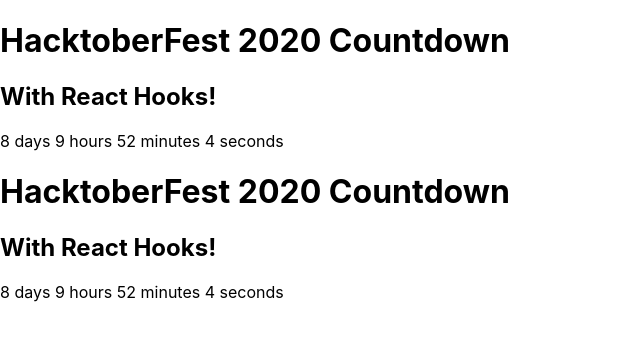
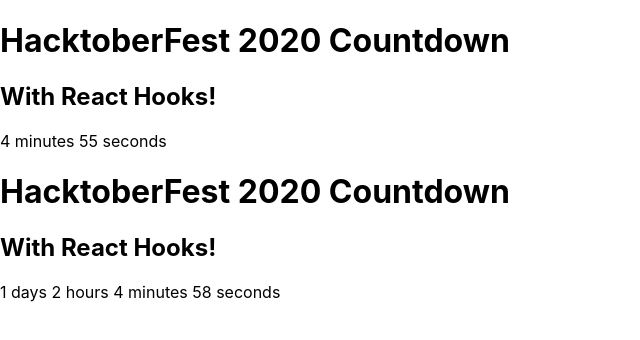
Before and after one commit to 5h3ms/examtimer, a React (Create React App) app: page / in a window 1280 px wide. Shown: the top 340 px of the page, without its empty margins (0-640 px from the left). Built offline with nearby package versions, Linux system fonts and the light colour scheme.

Commit message:
added seconds, minutes, hours to timer

```diff
--- a/src/App.js
+++ b/src/App.js
@@ -5,8 +5,8 @@
 function App() {
   return (
     <div>
-      <Timer />
-      <Timer />
+      <Timer minutes={5} />
+      <Timer days={1} hours={2} minutes={5} seconds={3} />
     </div>
   );
 }
--- a/src/components/Timer.react.js
+++ b/src/components/Timer.react.js
@@ -1,34 +1,25 @@
 import './Timer.css';
-import React, { useEffect, useState } from 'react';
+import { useEffect, useState, useMemo } from 'react';
+import PropTypes from 'prop-types';
 
-function Timer() {
-  const calculateTimeLeft = () => {
-    let year = new Date().getFullYear();
-    const difference = +new Date(`12/29/${year}`) - +new Date();
-    let timeLeft = {};
+// given: time in seconds, function calculates how much time is left in days, minutes, seconds
+function calculateTimeLeft(timeSeconds) {
+  let timeLeft = {};
 
-    if (difference > 0) {
-      timeLeft = {
-        days: Math.floor(difference / (1000 * 60 * 60 * 24)),
-        hours: Math.floor((difference / (1000 * 60 * 60)) % 24),
-        minutes: Math.floor((difference / 1000 / 60) % 60),
-        seconds: Math.floor((difference / 1000) % 60),
-      };
-    }
+  if (timeSeconds > 0) {
+    timeLeft = {
+      days: Math.floor(timeSeconds / (60 * 60 * 24)),
+      hours: Math.floor((timeSeconds / (60 * 60)) % 24),
+      minutes: Math.floor((timeSeconds / 60) % 60),
+      seconds: Math.floor(timeSeconds % 60),
+    };
+  }
 
-    return timeLeft;
-  };
+  return timeLeft;
+}
 
-  const [timeLeft, setTimeLeft] = useState(calculateTimeLeft());
-
-  useEffect(() => {
-    const timer = setTimeout(() => {
-      setTimeLeft(calculateTimeLeft());
-    }, 1000);
-    // Clear timeout if the component is unmounted
-    return () => clearTimeout(timer);
-  }, []);
-
+//function creates span for days, minutes, hours and seconds
+function updateUI(timeLeft) {
   const timerComponents = [];
 
   Object.keys(timeLeft).forEach((interval) => {
@@ -37,19 +28,52 @@
     }
 
     timerComponents.push(
-      <span>
+      <span key={interval}>
         {timeLeft[interval]} {interval}{' '}
       </span>,
     );
   });
 
+  return timerComponents;
+}
+
+function Timer({ days = 0, hours = 0, minutes = 0, seconds = 0 }) {
+  const [timeSeconds, setTimeSeconds] = useState(
+    days * 24 * 60 * 60 + hours * 60 * 60 + minutes * 60 + seconds,
+  );
+  const [timeLeft, setTimeLeft] = useState(calculateTimeLeft(timeSeconds));
+
+  useEffect(() => {
+    setTimeSeconds(
+      days * 24 * 60 * 60 + hours * 60 * 60 + minutes * 60 + seconds,
+    );
+    const timer = setInterval(() => {
+      setTimeSeconds((difference) => difference - 1);
+    }, 1000);
+    // Clear timeout if the component is unmounted
+    return () => clearTimeout(timer);
+  }, [days, hours, minutes, seconds]);
+
+  useEffect(() => {
+    setTimeLeft(calculateTimeLeft(timeSeconds));
+  }, [timeSeconds]);
+
+  const timerComponents = useMemo(() => updateUI(timeLeft), [timeLeft]);
+
   return (
     <div>
       <h1>HacktoberFest 2020 Countdown</h1>
       <h2>With React Hooks!</h2>
-      {timerComponents.length ? timerComponents : <span>Times up!</span>}
+      {timerComponents.length ? timerComponents : <span>Time is up!</span>}
     </div>
   );
 }
 
+Timer.propTypes = {
+  days: PropTypes.number,
+  hours: PropTypes.number,
+  minutes: PropTypes.number,
+  seconds: PropTypes.number,
+};
+
 export default Timer;
```
